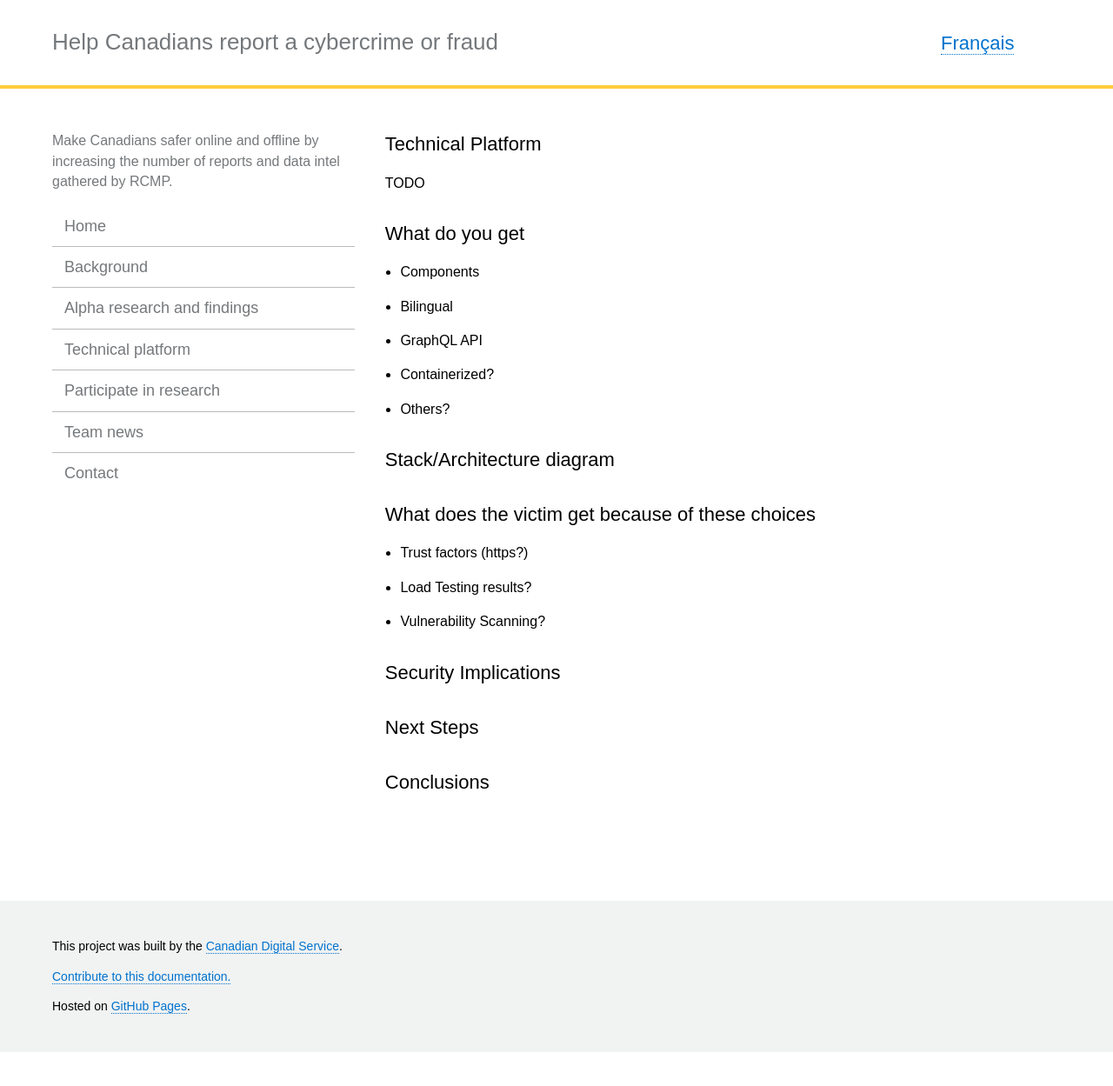
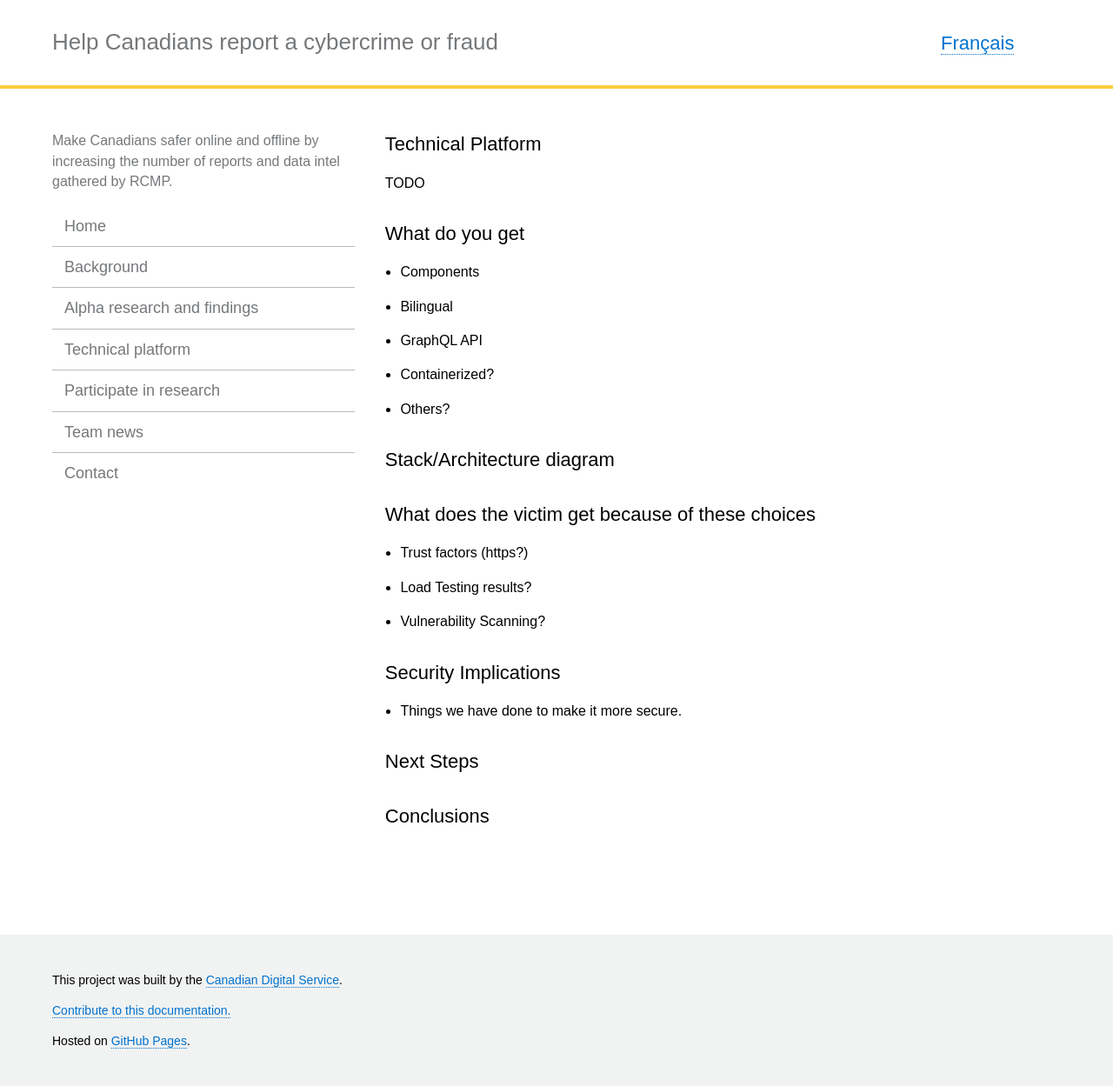
Before and after one commit to cds-snc/rcmp-report-a-cybercrime-alpha-documentation, a Jekyll site: the page built from _pages/en/technical-platform.md, in a window 1280 px wide. Shown: the whole page at 87% size. Built offline with Jekyll 4.4.1, drawn with Linux system fonts in a browser that asks for light colours; before the commit the page ends 1210 px from its top, so only the background shows below that.

Commit message:
Test of change in file.

```diff
--- a/_pages/en/technical-platform.md
+++ b/_pages/en/technical-platform.md
@@ -23,6 +23,7 @@ TODO
 - Vulnerability Scanning?
 
 ## Security Implications
+- Things we have done to make it more secure.
 
 ## Next Steps
 
```
